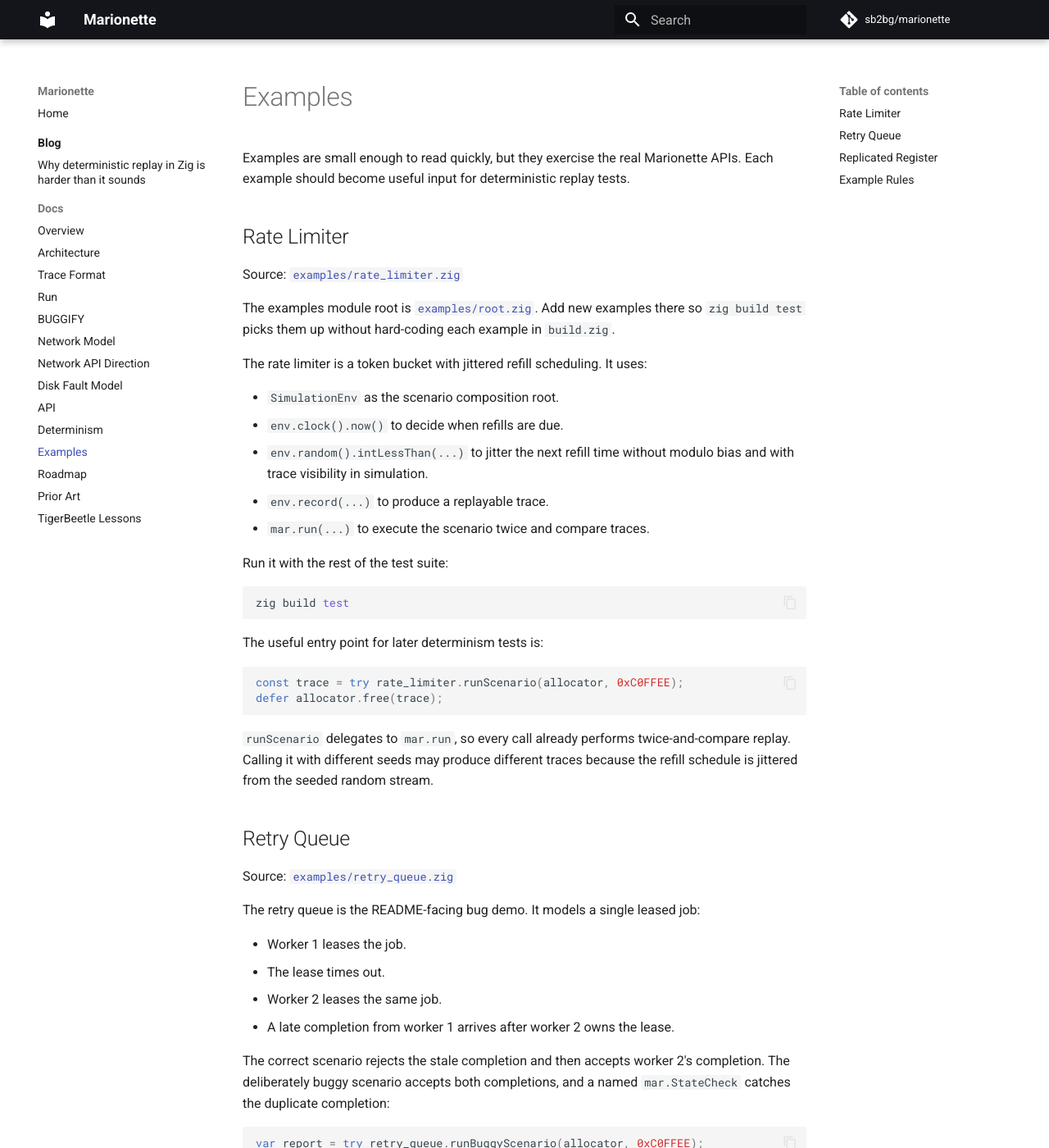
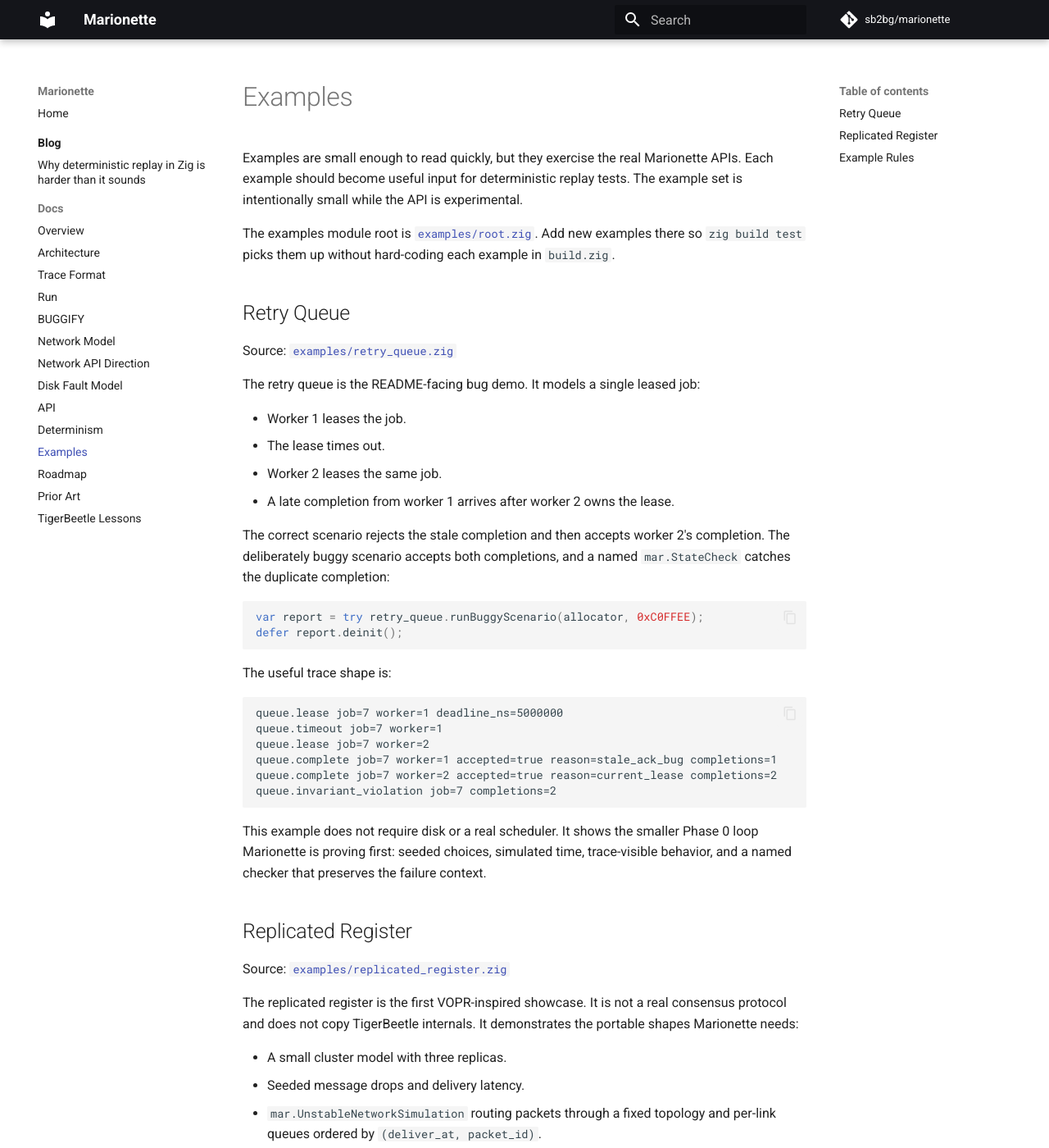
Before and after one commit to sb2bg/marionette, an MkDocs documentation site: the page built from docs/examples.md, in a window 1280 px wide and 1400 px high. Shown: the whole window at 82% size. Built offline with MkDocs 1.6.1 and Material for MkDocs 9.7.7, drawn with Linux system fonts in a browser that asks for light colours; comment, search, counter and statistics services are not loaded.

Commit message:
Remove old examples

````diff
--- a/docs/examples.md
+++ b/docs/examples.md
@@ -2,41 +2,12 @@
 
 Examples are small enough to read quickly, but they exercise the real
 Marionette APIs. Each example should become useful input for deterministic
-replay tests.
-
-## Rate Limiter
-
-Source: [`examples/rate_limiter.zig`](https://github.com/sb2bg/marionette/blob/main/examples/rate_limiter.zig)
+replay tests. The example set is intentionally small while the API is
+experimental.
 
 The examples module root is [`examples/root.zig`](https://github.com/sb2bg/marionette/blob/main/examples/root.zig).
 Add new examples there so `zig build test` picks them up without hard-coding
 each example in `build.zig`.
-
-The rate limiter is a token bucket with jittered refill scheduling. It uses:
-
-- `SimulationEnv` as the scenario composition root.
-- `env.clock().now()` to decide when refills are due.
-- `env.random().intLessThan(...)` to jitter the next refill time without
-  modulo bias and with trace visibility in simulation.
-- `env.record(...)` to produce a replayable trace.
-- `mar.run(...)` to execute the scenario twice and compare traces.
-
-Run it with the rest of the test suite:
-
-```sh
-zig build test
-```
-
-The useful entry point for later determinism tests is:
-
-```zig
-const trace = try rate_limiter.runScenario(allocator, 0xC0FFEE);
-defer allocator.free(trace);
-```
-
-`runScenario` delegates to `mar.run`, so every call already performs
-twice-and-compare replay. Calling it with different seeds may produce different
-traces because the refill schedule is jittered from the seeded random stream.
 
 ## Retry Queue
 
````
